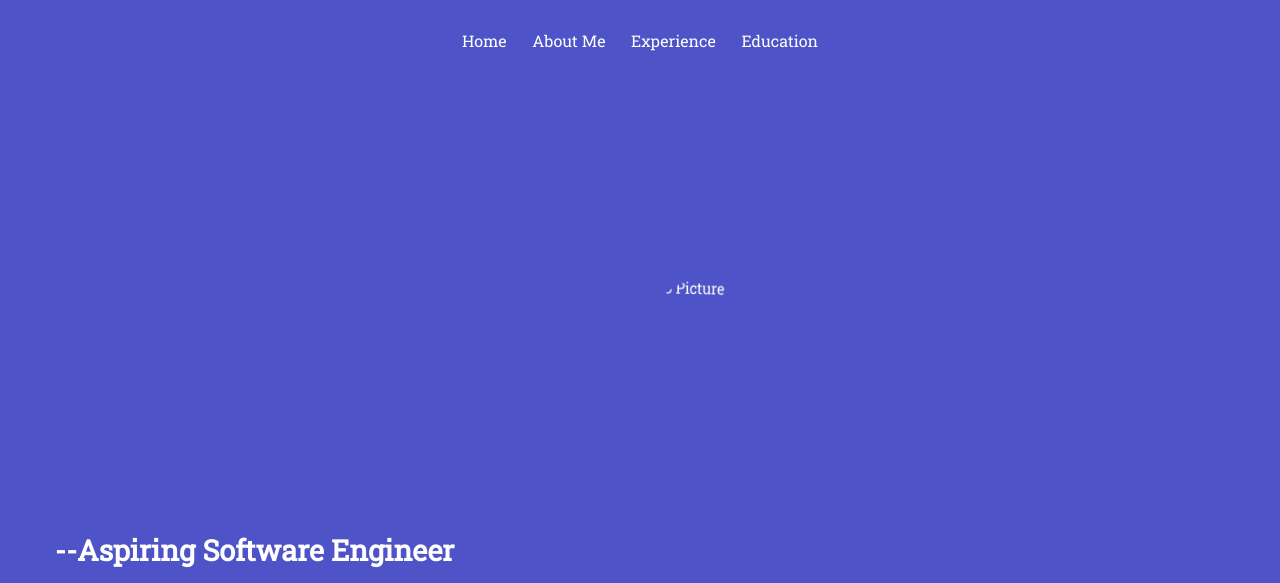
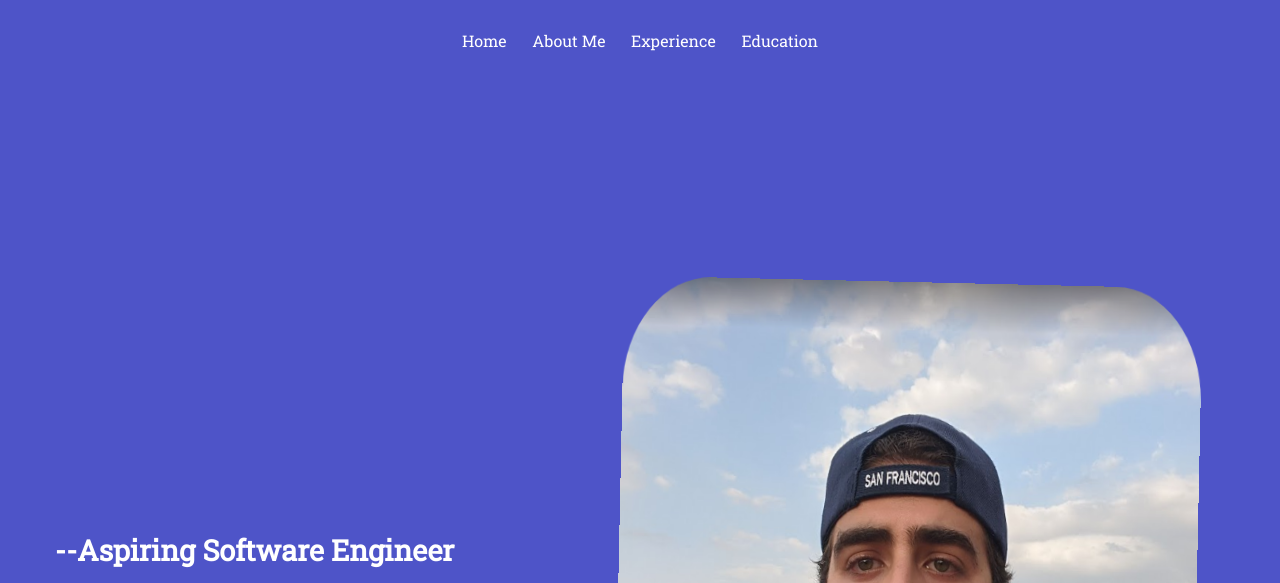
Before and after one commit to AmmarIbr/Portfolio-Website, a plain HTML site: page index.html in a window 1280 px wide. Shown: the top 583 px of the page. Drawn offline with Linux system fonts and the light colour scheme; the site is published under a folder, as on GitHub Pages, so addresses that start at the root find nothing.

Commit message:
Update index.html

```diff
--- a/index.html
+++ b/index.html
@@ -54,7 +54,7 @@
         </p>
         <button id="resumebtn">Download Resume</button>
       </section>
-      <img src="/Intro Picture.png" alt="Intro Picture" />
+      <img src="./Intro Picture.png" alt="Intro Picture" />
     </article>
   </body>
 </html>
```
